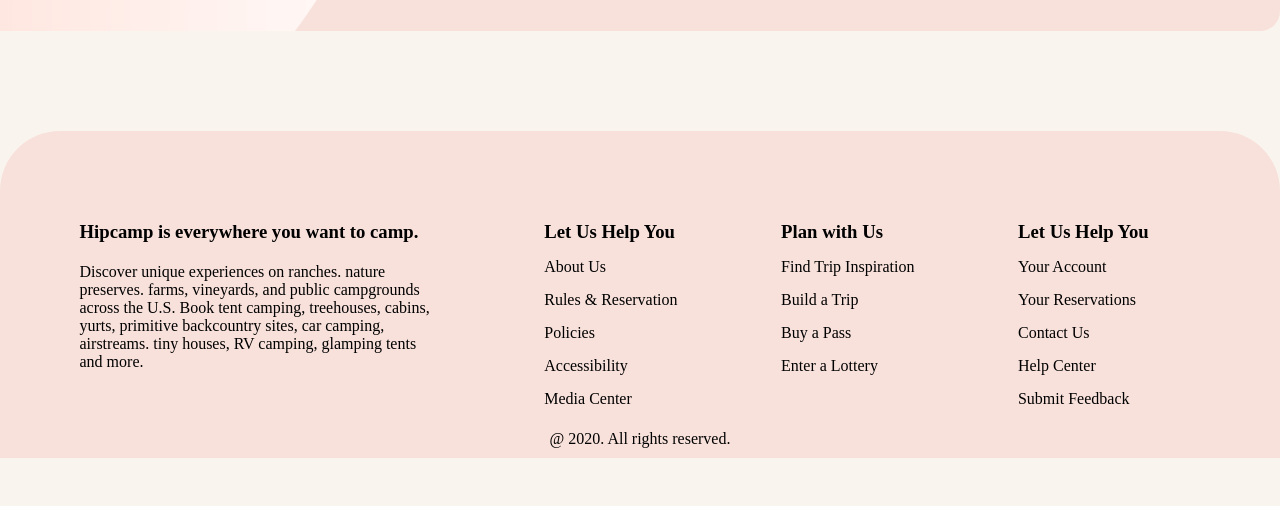
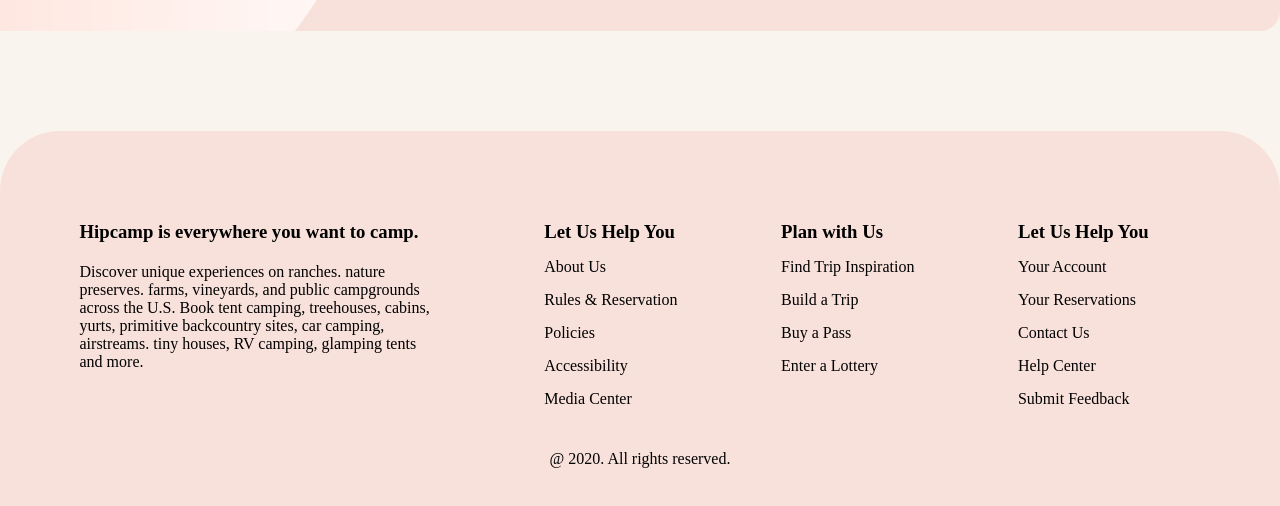
Before and after one commit to Hankrezu/camping_3, a plain HTML site: page camping_3/index.html in a window 1280 px wide. Shown: the part 1831-2337 px from the top of the page. Before the commit the page ends 2289 px from the top, so only its background shows below. Drawn offline with Linux system fonts and the light colour scheme.

Commit message:
Update styles.css

```diff
--- a/camping_3/styles.css
+++ b/camping_3/styles.css
@@ -216,7 +216,7 @@
 .footer {
     margin-top: 100px;
     background-color: #f8e1db;
-    padding: 90px 50px 50px 50px;
+    padding: 90px 50px 100px 50px;
     border-radius: 60px 60px 0 0;
     display: flex;
     justify-content: space-around;
@@ -225,7 +225,7 @@
 
 .footer .footer_right {
     position: absolute;
-    bottom: 10px;
+    bottom: 40px;
 }
 
 .footer .footer_info {
```
